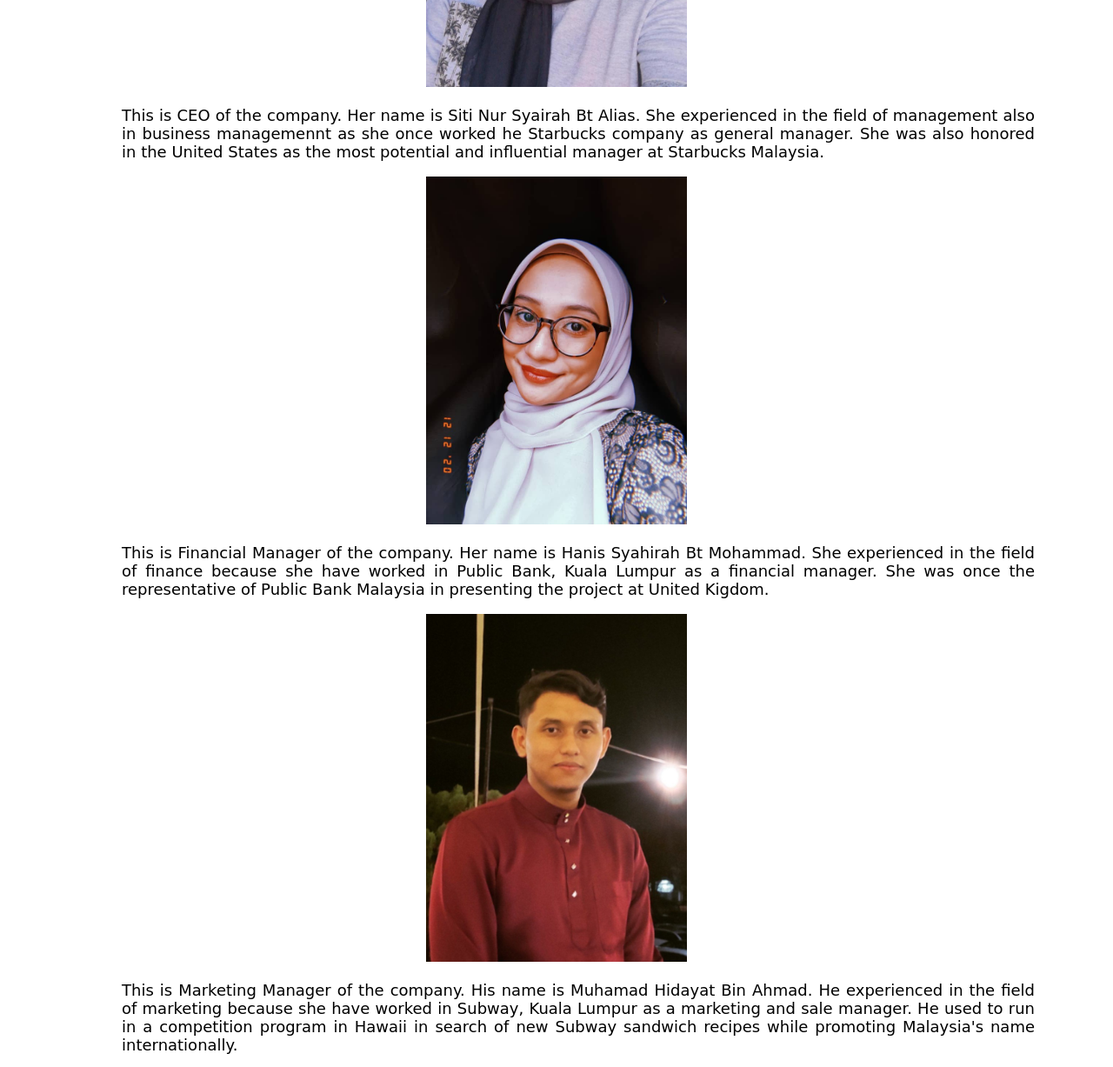
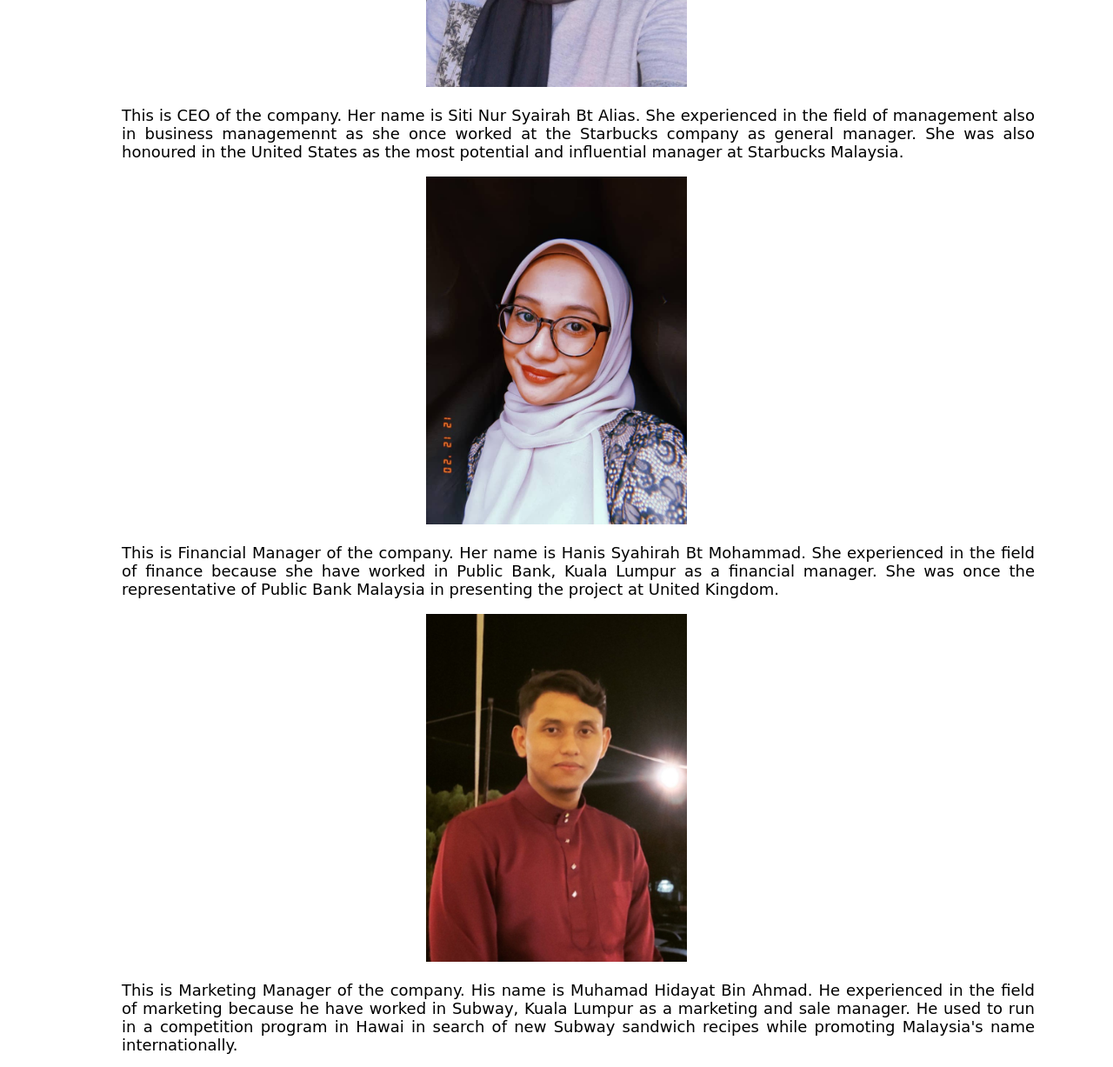
Before and after one commit to syaaalias96/business-website, a plain HTML site: page about.html in a window 1280 px wide. Shown: the part 1980-3207 px from the top of the page at 87% size. Drawn offline with nearby package versions, Linux system fonts and the light colour scheme; a web font is replaced by a local one.

Commit message:
Update about.html

```diff
--- a/about.html
+++ b/about.html
@@ -35,19 +35,19 @@
 
 	 <center><img src=image/sya.jpeg alt="CEO" height="300px" width="230px"></center>
 
-	 <center><p> This is CEO of the company. Her name is Siti Nur Syairah Bt Alias. She experienced in the field of management also in business managemennt as she once worked he Starbucks company as general manager. She was also honored in the United States as the most potential and influential manager at Starbucks Malaysia. </p></center>
+	 <center><p> This is CEO of the company. Her name is Siti Nur Syairah Bt Alias. She experienced in the field of management also in business managemennt as she once worked at the Starbucks company as general manager. She was also honoured in the United States as the most potential and influential manager at Starbucks Malaysia. </p></center>
 
 	 <center><img src=image/hanis.jpeg alt="FM" height="300px" width="230px"></center>
 
-	 <center><p> This is Financial Manager of the company. Her name is Hanis Syahirah Bt Mohammad. She experienced in the field of finance because she have worked in Public Bank, Kuala Lumpur as a financial manager. She was once the representative of Public Bank Malaysia in presenting the project at United Kigdom. </p></center>
+	 <center><p> This is Financial Manager of the company. Her name is Hanis Syahirah Bt Mohammad. She experienced in the field of finance because she have worked in Public Bank, Kuala Lumpur as a financial manager. She was once the representative of Public Bank Malaysia in presenting the project at United Kingdom. </p></center>
 
      <center><img src=image/dayat.jpeg alt="MM" height="250px" width="270px"></center>
 
-     <center><p> This is Marketing Manager of the company. His name is Muhamad Hidayat Bin Ahmad. He experienced in the field of marketing because she have worked in Subway, Kuala Lumpur as a marketing and sale manager. He used to run in a competition program in Hawaii in search of new Subway sandwich recipes while promoting Malaysia's name internationally. </p></center>
+     <center><p> This is Marketing Manager of the company. His name is Muhamad Hidayat Bin Ahmad. He experienced in the field of marketing because he have worked in Subway, Kuala Lumpur as a marketing and sale manager. He used to run in a competition program in Hawai in search of new Subway sandwich recipes while promoting Malaysia's name internationally. </p></center>
 
      <center><img src=image/aimuni.jpg alt="OM" height="280px" width="300px"></center>
 
-     <center><p> This is Operation Manager of the company. His name is Nur Aqilah Aimuni Bt Salim. She experienced in the field of operation because she have worked in Royal Suite & Presidential Suite at The St. Regis Kuala Lumpur manager. She was also involved in promoting the hotel in Germany by presenting all the flexibility of every operation in the hotel to attract their interest. </p></center>
+     <center><p> This is Operation Manager of the company. Her name is Nur Aqilah Aimuni Bt Salim. She experienced in the field of operation because she have worked in Royal Suite & Presidential Suite at The St. Regis Kuala Lumpur manager. She was also involved in promoting the hotel in Germany by presenting all the flexibility of every operation in the hotel to attract their interest. </p></center>
 
      <center><h3> SUPPLIER </h3></center>
 
```
